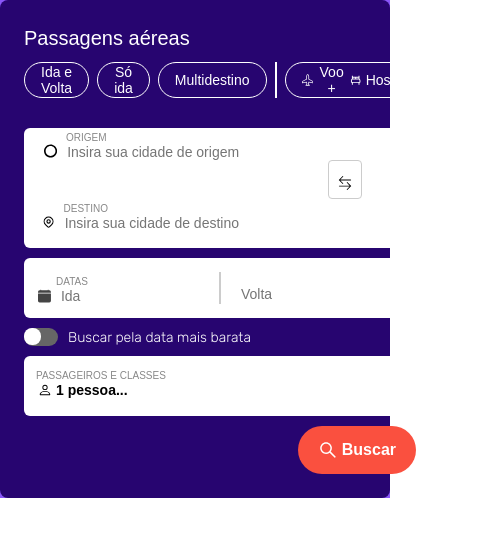
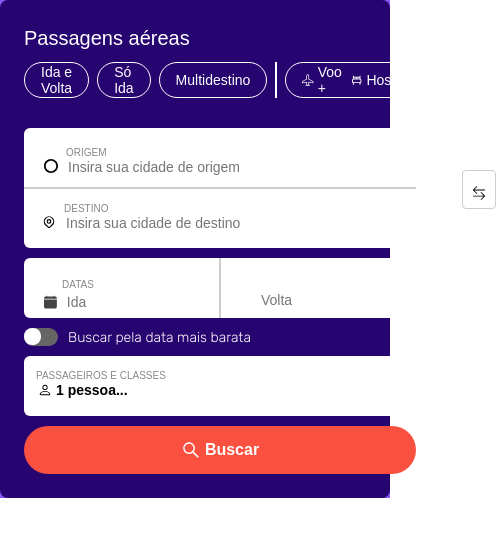
Before and after one commit to eiericksilva/ticket-form, a React (Vite) app: page / in a window 390 px wide. Shown: the top 536 px of the page, 496 px wide, since content can reach past the window. Built offline with nearby package versions, Linux system fonts and the light colour scheme.

Commit message:
finalizando mobile

```diff
--- a/src/components/Header/Header.js
+++ b/src/components/Header/Header.js
@@ -18,34 +18,32 @@ export const Container = styled.div`
 
 export const Title = styled.h1``;
 
-export const ContainerButton = styled.div`
+export const ListButton = styled.ul`
   display: flex;
-
   hr {
     margin-right: 8px;
     border: 1px solid #fff;
   }
 `;
 
-export const Button = styled.button`
+export const ItemButton = styled.a`
   padding: 0 16px 0 16px;
   height: 36px;
   margin-right: 8px;
   background-color: transparent;
   border: 1px solid #fff;
-
   font-size: 14px;
   font-weight: 500;
-  color: #fff;
   border-radius: 24px;
-
   display: flex;
   align-items: center;
   gap: 4px;
+  text-decoration: none;
+  color: white;
 
   &:hover {
+    cursor: pointer;
     background-color: #fff;
     color: #270570;
-    cursor: pointer;
   }
 `;
--- a/src/components/Header/index.jsx
+++ b/src/components/Header/index.jsx
@@ -1,6 +1,6 @@
 import React from "react";
 
-import { Button, Container, ContainerButton, Title } from "./Header";
+import { Container, ItemButton, ListButton, Title } from "./Header";
 
 import { BsAirplane } from "react-icons/bs";
 import { BiBed } from "react-icons/bi";
@@ -9,16 +9,15 @@ const Header = () => {
   return (
     <Container>
       <Title>Passagens aéreas</Title>
-      <ContainerButton>
-        <Button>Ida e Volta</Button>
-        <Button> Só ida</Button>
-        <Button>Multidestino</Button>
+      <ListButton>
+        <ItemButton href="#">Ida e Volta</ItemButton>
+        <ItemButton href="#">Só Ida</ItemButton>
+        <ItemButton href="#">Multidestino</ItemButton>
         <hr />
-        <Button>
-          <BsAirplane /> Voo + <BiBed />
-          Hospedagem
-        </Button>
-      </ContainerButton>
+        <ItemButton href="#">
+          <BsAirplane /> Voo + <BiBed /> Hospedagem
+        </ItemButton>
+      </ListButton>
     </Container>
   );
 };
--- a/src/components/Inputs/Datas/Data.js
+++ b/src/components/Inputs/Datas/Data.js
@@ -8,7 +8,6 @@ export const Container = styled.div`
   height: 60px;
   border-radius: 6px;
   background-color: #fff;
-  padding: 14px;
 
   @media (max-width: 1024px) {
     grid-area: a21;
@@ -19,12 +18,41 @@ export const Container = styled.div`
 export const Going = styled.div`
   width: 50%;
   height: 100%;
-  border-right: 1px solid #ccc;
+  border-right: 1px solid #cccccc;
+  padding: 10px;
+  display: flex;
+  flex-direction: column;
+  justify-content: center;
+
+  @media (max-width: 1024px) {
+    padding-left: 20px;
+  }
 
   label {
     font-size: 10px;
     color: #888888;
     margin: 12px 0 4px 18px;
+  }
+`;
+
+export const Return = styled.div`
+  width: 50%;
+  padding-top: 16px;
+  height: 100%;
+  border-left: 1px solid #cccccc;
+  padding: 10px;
+  display: flex;
+  align-items: end;
+
+  @media (max-width: 1024px) {
+    padding-left: 20px;
+  }
+
+  input {
+    border: none;
+    width: 100%;
+    outline: none;
+    padding-left: 20px;
   }
 `;
 
@@ -44,17 +72,3 @@ export const Bottom = styled.div`
     outline: none;
   }
 `;
-
-export const Return = styled.div`
-  flex: 1;
-  padding-top: 14px;
-  height: 100%;
-  border-left: 1px solid #ccc;
-
-  input {
-    border: none;
-    width: 100%;
-    outline: none;
-    padding-left: 20px;
-  }
-`;
--- a/src/components/Inputs/OriginDestiny/OriginDestiny.js
+++ b/src/components/Inputs/OriginDestiny/OriginDestiny.js
@@ -10,6 +10,8 @@ export const Container = styled.div`
   color: #000;
   background-color: #fff;
   align-items: center;
+
+  position: relative;
 
   @media (max-width: 1024px) {
     grid-area: a11;
@@ -33,6 +35,19 @@ export const Container = styled.div`
     background-color: #fff;
     cursor: pointer;
 
+    z-index: 10;
+    position: absolute;
+    left: 46%;
+
+    @media (max-width: 1024px) {
+      left: 48%;
+    }
+
+    @media (max-width: 768px) {
+      left: 48%;
+      top: 35%;
+    }
+
     svg {
       width: 32px;
     }
@@ -41,37 +56,52 @@ export const Container = styled.div`
   label {
     font-size: 10px;
     color: #888888;
-    margin: 12px 0 4px 42px;
   }
 
   input {
     border: none;
     outline: none;
-    width: 100%;
+    width: 75%;
     text-overflow: ellipsis;
   }
 `;
 
 export const Origin = styled.div`
   width: 50%;
+  border-right: 1px solid #cccccc;
+  height: 100%;
+  padding-top: 15px;
+
+  label {
+    margin: 12px 0 4px 42px;
+  }
 
   @media (max-width: 768px) {
     width: 100%;
+    height: 50%;
+    border-bottom: 1px solid #cccccc;
+    border-right: none;
   }
 `;
 
-export const BottomOfOrigin = styled.div`
-  display: flex;
-  gap: 10px;
-  padding-left: 20px;
-`;
+export const Destiny = styled.div`
+  width: 50%;
+  height: 100%;
+  border-left: 1px solid #cccccc;
+  padding: 15px 0 0 18px;
 
-export const Destiny = styled.div`
-  flex: 1;
+  label {
+    margin: 12px 0 4px 42px;
+  }
 
   @media (max-width: 768px) {
     width: 100%;
-    margin-left: 35px;
+    height: 50%;
+    padding-left: 18px;
+    padding-top: 10px;
+    border-left: none;
+
+    border-top: 1px solid #cccccc;
 
     .HiOutlineLocationMarker {
       padding-left: 20px;
@@ -86,6 +116,12 @@ export const Destiny = styled.div`
   }
 `;
 
+export const BottomOfOrigin = styled.div`
+  display: flex;
+  gap: 10px;
+  padding-left: 20px;
+`;
+
 export const BottomOfDestiny = styled.div`
   display: flex;
   gap: 10px;
--- a/src/components/SearchButton/SearchButton.js
+++ b/src/components/SearchButton/SearchButton.js
@@ -2,12 +2,16 @@ import styled from "styled-components";
 
 export const Container = styled.div`
   grid-area: a14;
-  grid-row: a11;
   align-self: center;
 
   @media (max-width: 1024px) {
     grid-area: a52;
     justify-self: end;
+  }
+  @media (max-width: 768px) {
+    grid-area: a51;
+    grid-column: 1/3;
+    width: 100%;
   }
 
   button {
@@ -26,6 +30,11 @@ export const Container = styled.div`
     box-sizing: border-box;
     padding: 0 20px;
 
+    @media (max-width: 768px) {
+      width: 100%;
+      justify-content: center;
+    }
+
     &:hover {
       cursor: pointer;
       background-color: #e12b19;
```
